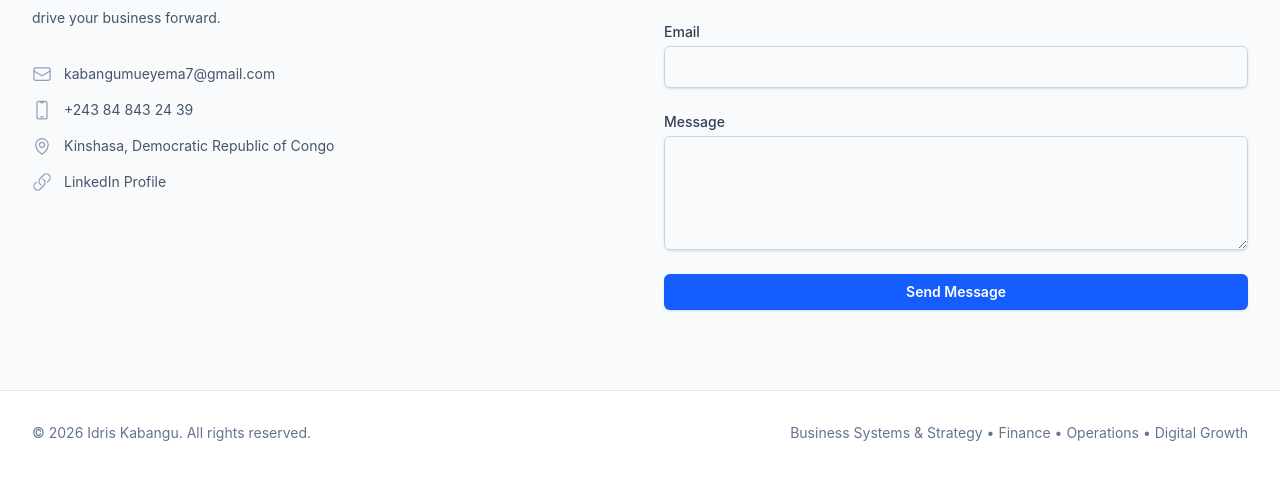
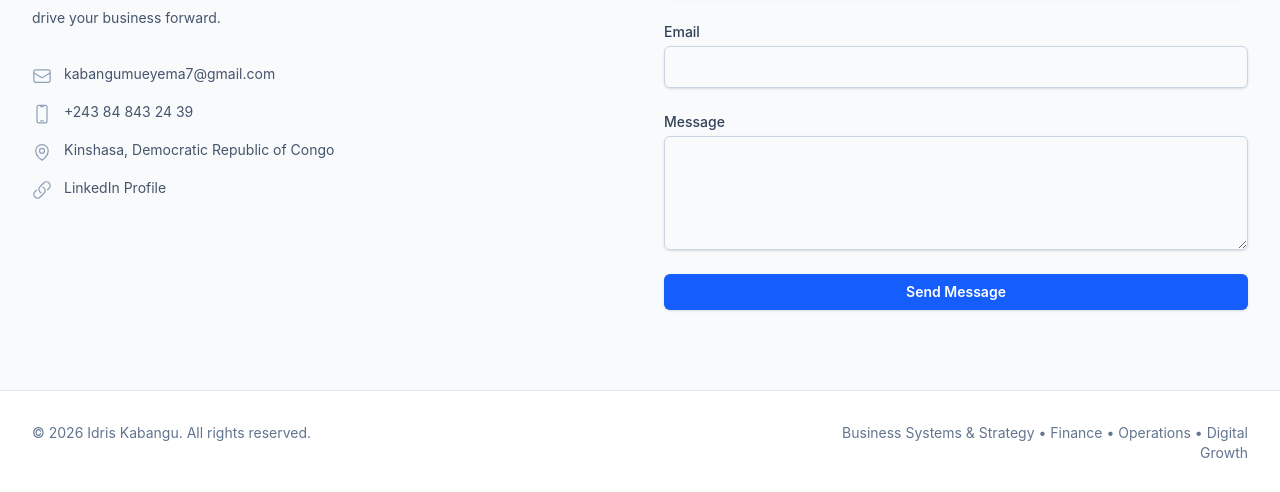
Before and after one commit to kabangumueyema/idris-website, a React (Vite) app: page /contact in a window 1280 px wide. Shown: the part 365-857 px from the top of the page. Built offline with nearby package versions, Linux system fonts and the light colour scheme; no server answers.

Commit message:
Improve mobile and tablet responsiveness in contact and footer

```diff
--- a/src/components/Contact.jsx
+++ b/src/components/Contact.jsx
@@ -78,30 +78,30 @@ export default function Contact() {
           </p>
 
           <div className="mt-8 space-y-4">
-            <div className="flex items-center">
-              <svg className="h-5 w-5 text-slate-400" fill="none" viewBox="0 0 24 24" strokeWidth="1.5" stroke="currentColor">
+            <div className="flex items-start gap-3">
+              <svg className="mt-0.5 h-5 w-5 shrink-0 text-slate-400" fill="none" viewBox="0 0 24 24" strokeWidth="1.5" stroke="currentColor">
                 <path strokeLinecap="round" strokeLinejoin="round" d="M21.75 6.75v10.5a2.25 2.25 0 01-2.25 2.25h-15a2.25 2.25 0 01-2.25-2.25V6.75m19.5 0A2.25 2.25 0 0019.5 4.5h-15a2.25 2.25 0 00-2.25 2.25m19.5 0v.243a2.25 2.25 0 01-1.07 1.916l-7.5 4.615a2.25 2.25 0 01-2.36 0L3.32 8.91a2.25 2.25 0 01-1.07-1.916V6.75" />
               </svg>
-              <span className="ml-3 text-sm text-slate-600">kabangumueyema7@gmail.com</span>
+              <span className="min-w-0 break-all text-sm text-slate-600">kabangumueyema7@gmail.com</span>
             </div>
-            <div className="flex items-center">
-              <svg className="h-5 w-5 text-slate-400" fill="none" viewBox="0 0 24 24" strokeWidth="1.5" stroke="currentColor">
+            <div className="flex items-start gap-3">
+              <svg className="mt-0.5 h-5 w-5 shrink-0 text-slate-400" fill="none" viewBox="0 0 24 24" strokeWidth="1.5" stroke="currentColor">
                 <path strokeLinecap="round" strokeLinejoin="round" d="M10.5 1.5H8.25A2.25 2.25 0 006 3.75v16.5a2.25 2.25 0 002.25 2.25h7.5A2.25 2.25 0 0018 20.25V3.75a2.25 2.25 0 00-2.25-2.25H13.5m-3 0V3h3V1.5m-3 0h3m-3 18.75h3" />
               </svg>
-              <span className="ml-3 text-sm text-slate-600">+243 84 843 24 39</span>
+              <span className="min-w-0 text-sm text-slate-600">+243 84 843 24 39</span>
             </div>
-            <div className="flex items-center">
-              <svg className="h-5 w-5 text-slate-400" fill="none" viewBox="0 0 24 24" strokeWidth="1.5" stroke="currentColor">
+            <div className="flex items-start gap-3">
+              <svg className="mt-0.5 h-5 w-5 shrink-0 text-slate-400" fill="none" viewBox="0 0 24 24" strokeWidth="1.5" stroke="currentColor">
                 <path strokeLinecap="round" strokeLinejoin="round" d="M15 10.5a3 3 0 11-6 0 3 3 0 016 0z" />
                 <path strokeLinecap="round" strokeLinejoin="round" d="M19.5 10.5c0 7.142-7.5 11.25-7.5 11.25s-7.5-4.108-7.5-11.25a7.5 7.5 0 1115 0z" />
               </svg>
-              <span className="ml-3 text-sm text-slate-600">Kinshasa, Democratic Republic of Congo</span>
+              <span className="min-w-0 text-sm text-slate-600">Kinshasa, Democratic Republic of Congo</span>
             </div>
-            <div className="flex items-center">
-              <svg className="h-5 w-5 text-slate-400" fill="none" viewBox="0 0 24 24" strokeWidth="1.5" stroke="currentColor">
+            <div className="flex items-start gap-3">
+              <svg className="mt-0.5 h-5 w-5 shrink-0 text-slate-400" fill="none" viewBox="0 0 24 24" strokeWidth="1.5" stroke="currentColor">
                 <path strokeLinecap="round" strokeLinejoin="round" d="M13.19 8.688a4.5 4.5 0 011.242 7.244l-4.5 4.5a4.5 4.5 0 01-6.364-6.364l1.757-1.757m13.35-.622l1.757-1.757a4.5 4.5 0 00-6.364-6.364l-4.5 4.5a4.5 4.5 0 001.242 7.244" />
               </svg>
-              <a href="https://www.linkedin.com/in/idris-kabangu/" target="_blank" rel="noopener noreferrer" className="ml-3 text-sm text-slate-600 hover:text-blue-600">LinkedIn Profile</a>
+              <a href="https://www.linkedin.com/in/idris-kabangu/" target="_blank" rel="noopener noreferrer" className="min-w-0 break-words text-sm text-slate-600 hover:text-blue-600">LinkedIn Profile</a>
             </div>
           </div>
         </div>
--- a/src/components/Footer.jsx
+++ b/src/components/Footer.jsx
@@ -1,9 +1,9 @@
 export default function Footer() {
   return (
     <footer className="border-t border-slate-200 bg-white">
-      <div className="mx-auto flex max-w-7xl flex-col gap-4 px-6 py-8 text-sm text-slate-500 md:flex-row md:items-center md:justify-between lg:px-8">
+      <div className="mx-auto flex max-w-7xl flex-col gap-4 px-6 py-8 text-sm text-slate-500 md:flex-row md:items-start md:justify-between lg:px-8">
         <p>© 2026 Idris Kabangu. All rights reserved.</p>
-        <p>Business Systems & Strategy • Finance • Operations • Digital Growth</p>
+        <p className="max-w-md md:text-right">Business Systems & Strategy • Finance • Operations • Digital Growth</p>
       </div>
     </footer>
   );
```
